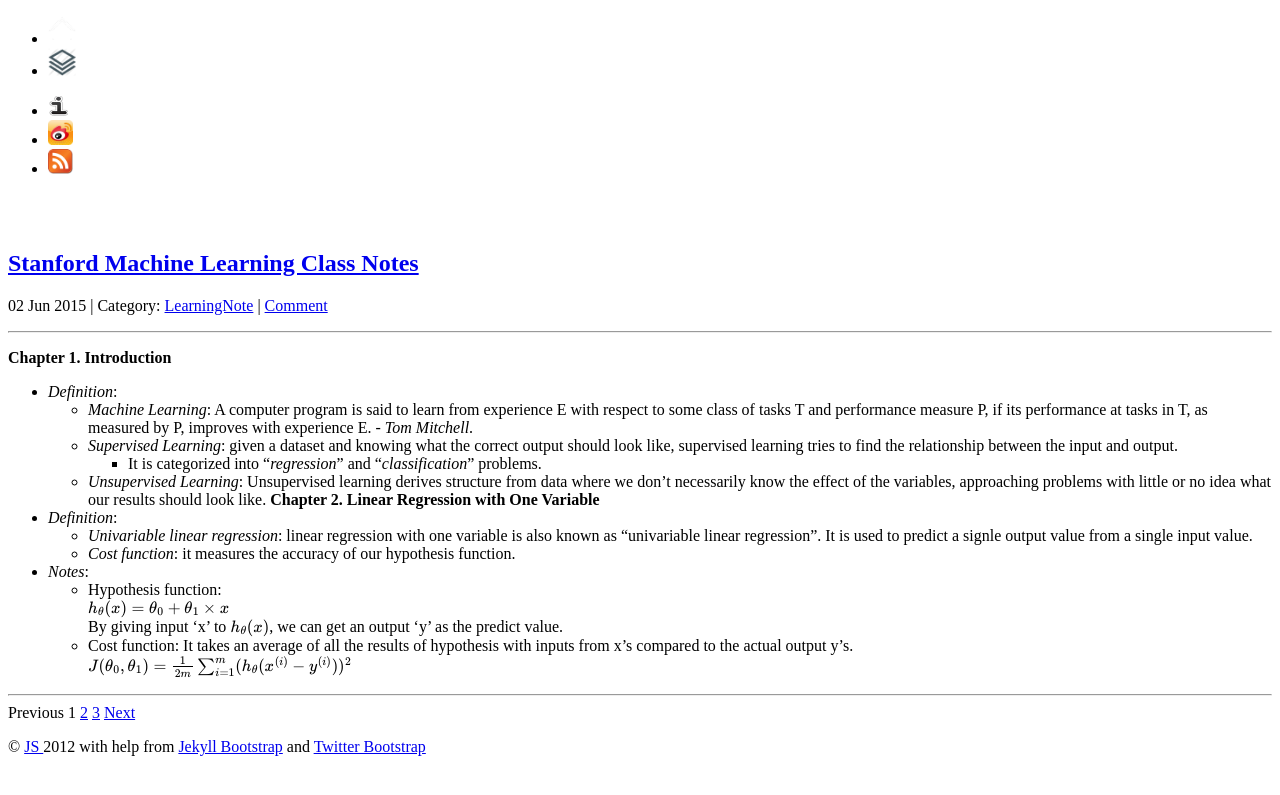
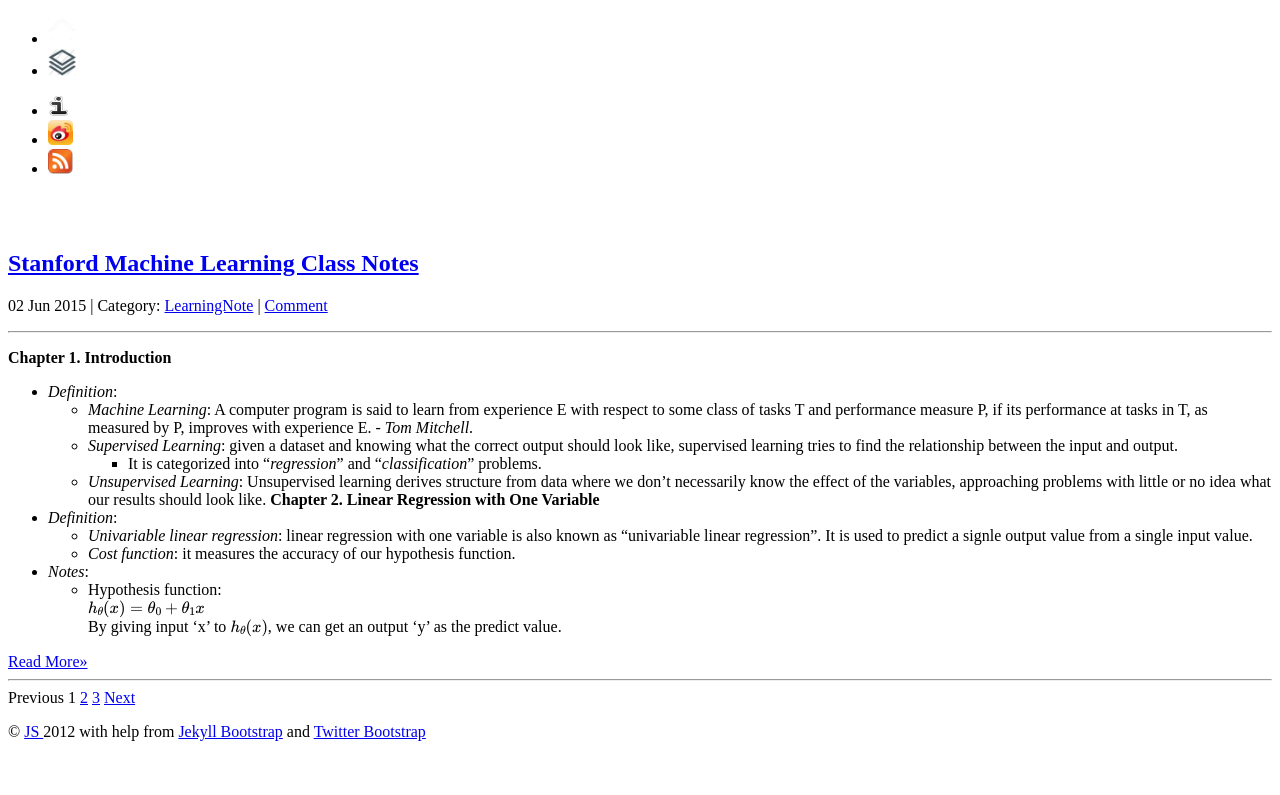
Before and after one commit to 0xAS/0xas.github.com, a Jekyll site: the page built from index.html, in a window 1280 px wide. Shown: the top 795 px of the page. Built offline with Jekyll 4.4.1, drawn with Linux system fonts in a browser that asks for light colours; formulas are drawn with MathJax 3; the list of posts is cut into pages by our own code.

```diff
--- a/_posts/2015-06-02-Stanford-Machine-Learning-Class-Notes.md
+++ b/_posts/2015-06-02-Stanford-Machine-Learning-Class-Notes.md
@@ -19,7 +19,8 @@ tags : [MachineLearning, Basis]
     + *Cost function*: it measures the accuracy of our hypothesis function.
 - *Notes*:
     + Hypothesis function:\\
-        $$ h_{\theta}(x) = \theta_0 + \theta_1 \times x$$\\
+        $$ h_{\theta}(x) = \theta_0 + \theta_1 x$$\\
         By giving input 'x' to $$h_{\theta}(x)$$, we can get an output 'y' as the predict value.
+<!--more-->
     + Cost function: It takes an average of all the results of hypothesis with inputs from x's compared to the actual output y's. \\
         $$ J(\theta_0,\theta_1) = \frac{1}{2m} \sum_{i = 1}^{m}(h_{\theta}(x^{(i)} - y^{(i)}))^2 $$
```
